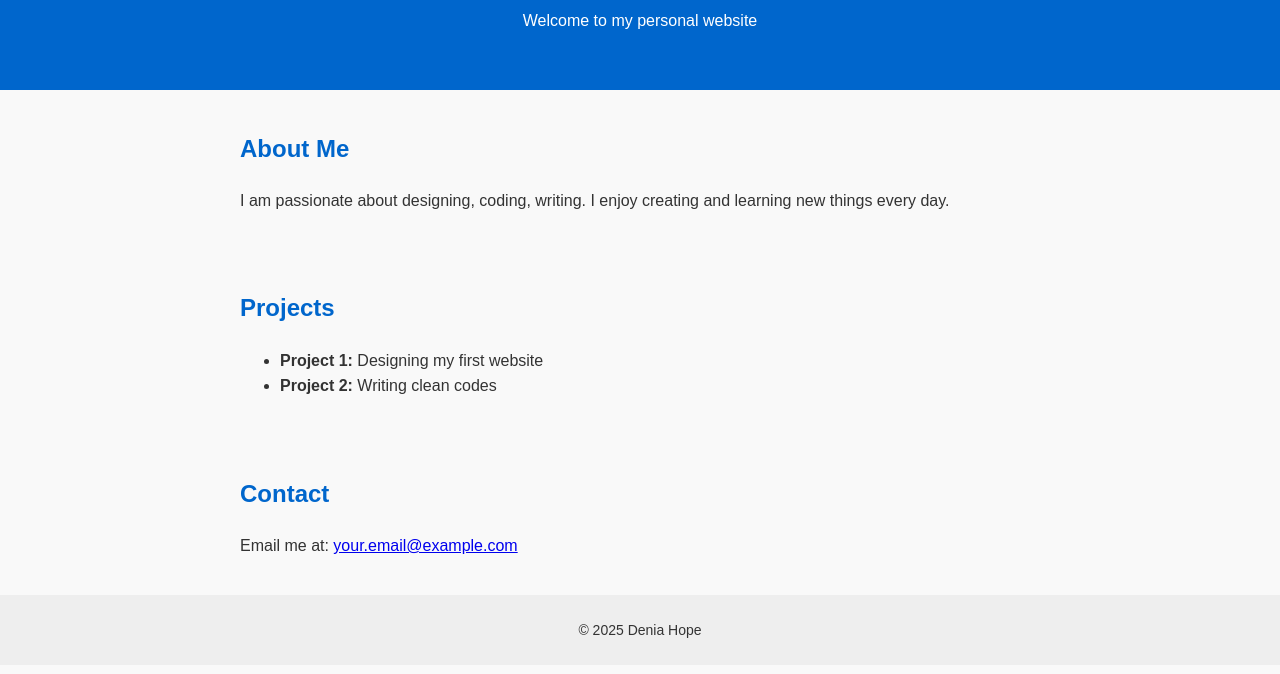
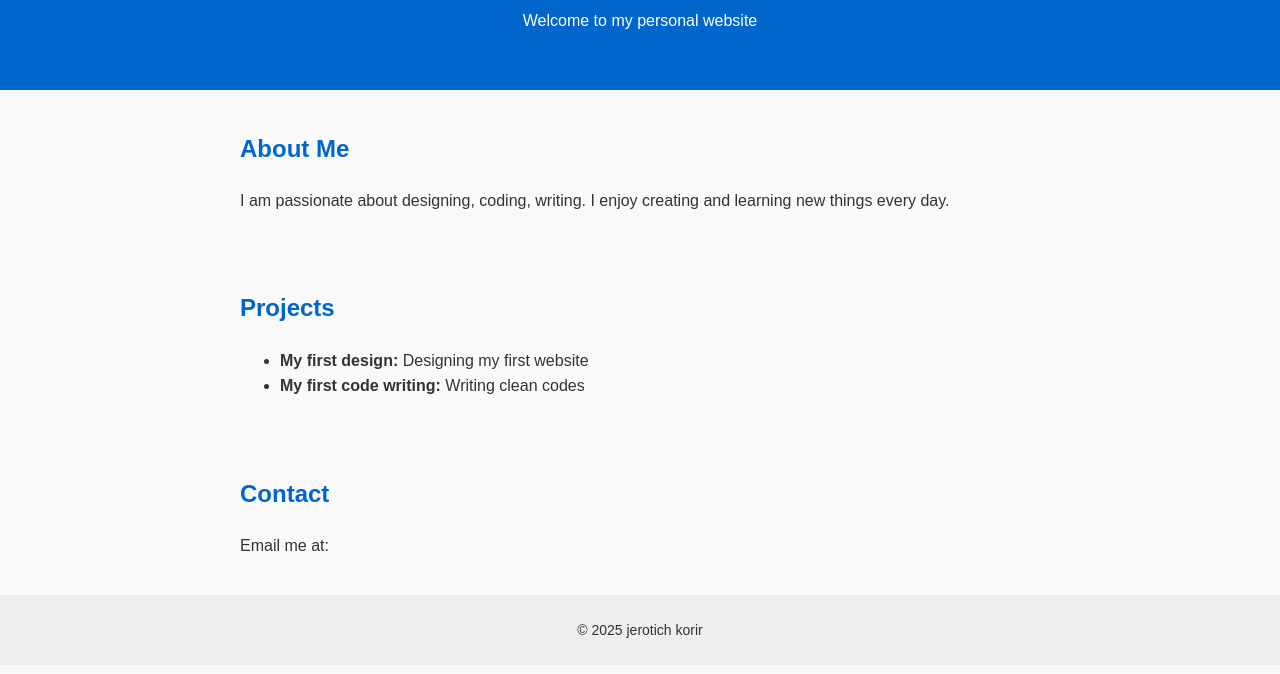
Before and after one commit to Jerotich337/My-website, a plain HTML site: page index.html in a window 1280 px wide. Shown: the part 126-800 px from the top of the page. Drawn offline with Linux system fonts and the light colour scheme.

Commit message:
Update index.html

```diff
--- a/index.html
+++ b/index.html
@@ -20,18 +20,18 @@
   <section class="projects">
     <h2>Projects</h2>
     <ul>
-      <li><strong>Project 1:</strong> Designing my first website</li>
-      <li><strong>Project 2:</strong> Writing clean codes </li>
+      <li><strong>My first design:</strong> Designing my first website</li>
+      <li><strong>My first code writing:</strong> Writing clean codes </li>
     </ul>
   </section>
 
   <section class="contact">
     <h2>Contact</h2>
-    <p>Email me at: <a href="mailto:your.email@example.com">your.email@example.com</a></p>
+    <p>Email me at: <a href="mailto: hopejerotich952@gmail.com"></a></p>
   </section>
 
   <footer>
-    <p>&copy; 2025 Denia Hope</p>
+    <p>&copy; 2025 jerotich korir</p>
   </footer>
 
   <script src="script.js"></script>
```
